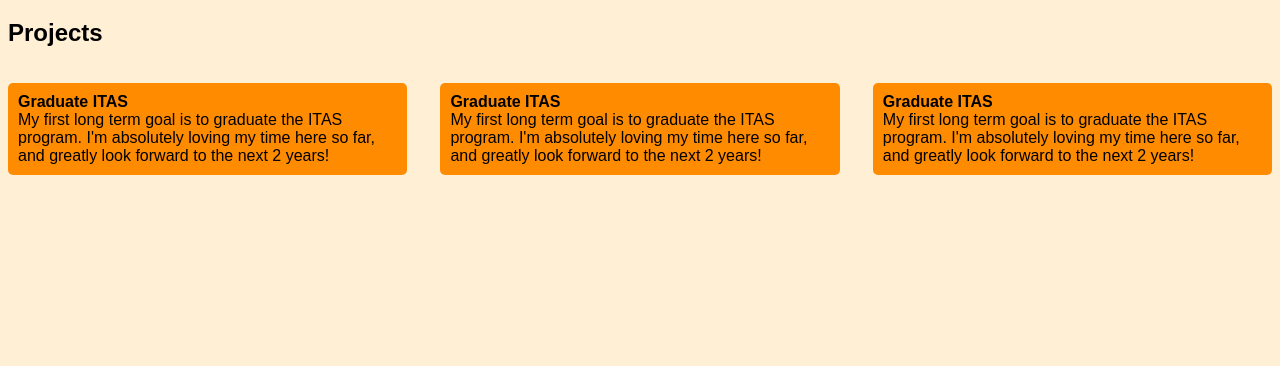
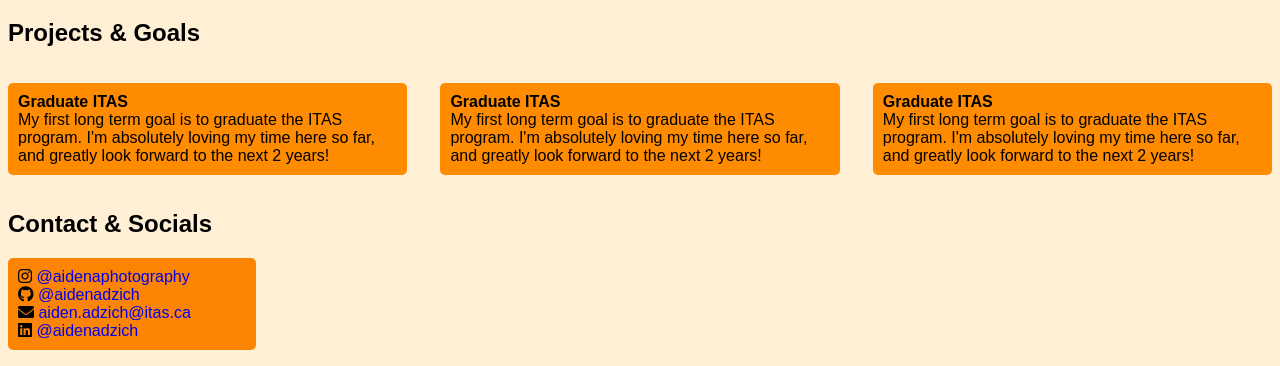
Before and after one commit to aidenadzich/ITAS191, a PHP site: page / in a window 1280 px wide. Shown: the part 617-983 px from the top of the page. Before the commit the page ends 792 px from the top, so only its background shows below. Run offline with PHP 8.4, Linux system fonts and the light colour scheme.

Commit message:
Added more website structure

```diff
--- a/Assignment 1/index.html
+++ b/Assignment 1/index.html
@@ -3,6 +3,7 @@
   <head>
     <title>Aiden Adzich</title>
     <link rel="stylesheet" type="text/css" href="stylesheet.css">
+    <link rel="stylesheet" href="https://cdnjs.cloudflare.com/ajax/libs/font-awesome/6.0.0-beta3/css/all.min.css">
     <link rel="icon" href="favicon.ico">
 </head>
 
@@ -11,27 +12,34 @@
 <body>
     <header>
         <h1>Aiden Adzich</h1>
-        <div class="main">
+        <div class="header-menu">
         <ul>
-            <li>About Me</li>
-            <li>Projects</li>
-            <li>Contact Info</li>
+            <li><a href="#aboutme">About Me</a></li>
+            <li><a href="#projects">Projects</a></li>
+            <li><a href="#contact">Contact Info</a></li>
         </ul>
         </div>
     </header>
-    <h2>About Me</h2>
+    <h2 id="aboutme">About Me</h2>
     <section class="aboutme-container">
-        <p class="aboutmetextbox">Lucy was Tilly's closest confidante and her first true friend, forming an unbreakable bond from their earliest memories. They spent countless hours dreaming about the future, laughing until they cried, and supporting each other through life’s ups and downs. Their friendship was a beautiful tapestry woven from shared secrets, inside jokes, and countless adventures in their hometown of Hastings.
-        </p>
+        <p class="aboutmetextbox">Lorem ipsum dolor sit amet consectetur adipisicing elit. Recusandae totam quam dolore ullam! Dolores rem deserunt, laudantium inventore ipsa architecto delectus quas nemo debitis incidunt? Ipsam excepturi dolor vitae aperiam. Lorem ipsum dolor sit amet consectetur adipisicing elit. Commodi vero architecto explicabo, quaerat officia eos. Accusantium corporis obcaecati eos itaque eaque voluptatibus laborum excepturi aliquid. Expedita, dolor! Fugit, nesciunt tempore?</p>
         <img src = "aidenadzich.png" alt="A photo of Aiden Adzich" class=photo width="135" height="180">
         <h3>My Favourite Music</h3>
         <iframe style="border-radius:12px" src="https://open.spotify.com/embed/playlist/75W3QJ6QIbJXthCTuf7xd0?utm_source=generator" width="100%" height="352" frameBorder="0" allowfullscreen="" allow="autoplay; clipboard-write; encrypted-media; fullscreen; picture-in-picture" loading="lazy"></iframe>
     </section>
-    <h2>Projects</h2>
+    <h2 id="projects">Projects & Goals</h2>
     <section class="projects-container">
         <p class="projectstextbox"><strong>Graduate ITAS</strong><br>My first long term goal is to graduate the ITAS program. I'm absolutely loving my time here so far, and greatly look forward to the next 2 years!</p>
         <p class="projectstextbox"><strong>Graduate ITAS</strong><br>My first long term goal is to graduate the ITAS program. I'm absolutely loving my time here so far, and greatly look forward to the next 2 years!</p>
         <p class="projectstextbox"><strong>Graduate ITAS</strong><br>My first long term goal is to graduate the ITAS program. I'm absolutely loving my time here so far, and greatly look forward to the next 2 years!</p>
-
+    </section>
+    <h2 id="contact">Contact & Socials</h2>
+    <section class="contact-container">
+    <ul>
+        <li><i class="fab fa-instagram"></i><a class="no-underline" href="https://instagram.com/aidenaphotography" target="_blank"> @aidenaphotography</a></li>
+        <li><i class="fab fa-github"></i><a class="no-underline" href="https://github.com/aidenadzich" target="_blank"> @aidenadzich</a></li>
+        <li><i class="fa-solid fa-envelope"></i><a class="no-underline" href="https://mail.google.com/mail/?view=cm&fs=1&tf=1&to=aiden.adzich@itas.ca" target="_blank"> aiden.adzich@itas.ca</a></li>
+        <li><i class="fa-brands fa-linkedin"></i><a class="no-underline" href="https://www.linkedin.com/in/aiden-adzich-83033b332/" target="_blank"> @aidenadzich</a></li>
+    </ul>
     </section>
 </body>
--- a/Assignment 1/stylesheet.css
+++ b/Assignment 1/stylesheet.css
@@ -13,13 +13,13 @@ header h1 {
     text-align: center;
     background-color: dimgray;
 }
-.main ul {
+.header-menu ul {
     display: flex;
     flex-direction: row;
     justify-content: center;
     background-color:dimgray;
   }
-.main li {
+.header-menu li {
     display: flex;
     list-style: none;
     background: #fc8403;
@@ -76,3 +76,18 @@ header h1 {
         flex-direction: column;
     }
 }
+
+.no-underline {
+    text-decoration: none;
+}
+
+.contact-container ul {
+    display: flex;
+    flex-direction: column;
+    max-width: 18%;
+    list-style: none;
+    background: #fc8403;
+    border-radius: 5px;
+    padding: 10px;
+
+}
```
